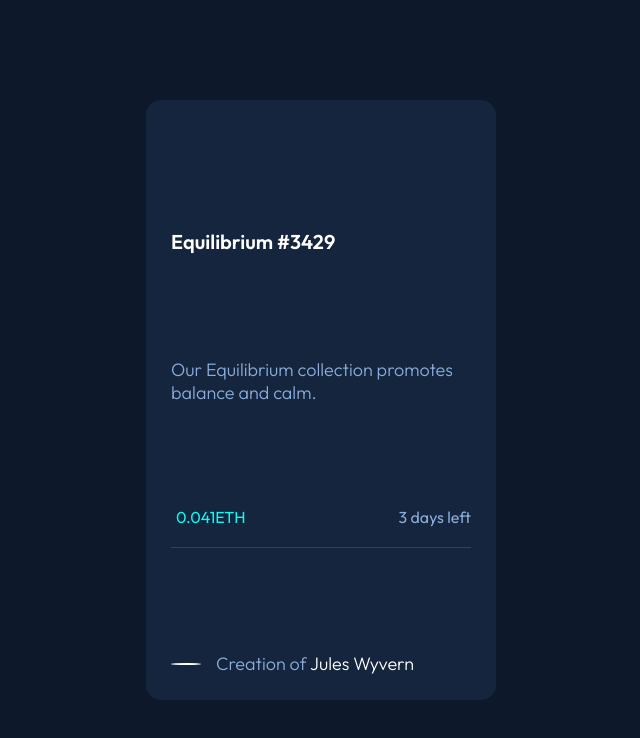
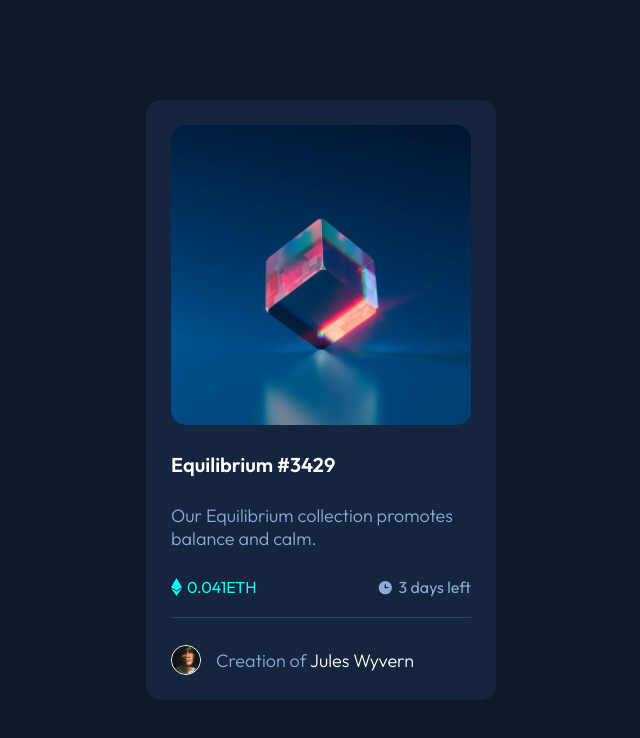
Before and after one commit to hiitssid/fem-nft-preview-card-component, a plain HTML site: page index.html in a window 1280 px wide. Shown: the whole page, without its empty margins (319-959 px from the left). Drawn offline with Linux system fonts and the light colour scheme; the site is published under a folder, as on GitHub Pages, so addresses that start at the root find nothing.

Commit message:
images bugs resolved

```diff
--- a/index.html
+++ b/index.html
@@ -16,25 +16,29 @@
     <main>
       <div class="card">
         <div class="card-image">
-          <img class="equilibrium" src="/images/image-equilibrium.jpg" alt="" />
+          <img
+            class="equilibrium"
+            src="./images/image-equilibrium.jpg"
+            alt=""
+          />
           <div class="overlay">
-            <img src="/images/icon-view.svg" alt="" />
+            <img src="./images/icon-view.svg" alt="" />
           </div>
         </div>
         <h1>Equilibrium #3429</h1>
         <p>Our Equilibrium collection promotes balance and calm.</p>
         <div class="value-days">
           <div class="value">
-            <img src="/images/icon-ethereum.svg" alt="" />
+            <img src="./images/icon-ethereum.svg" alt="" />
             <span>0.041ETH</span>
           </div>
           <div class="days">
-            <img src="/images/icon-clock.svg" alt="" />
+            <img src="./images/icon-clock.svg" alt="" />
             <span>3 days left</span>
           </div>
         </div>
         <div class="creator">
-          <img src="/images/image-avatar.png" alt="" />
+          <img src="./images/image-avatar.png" alt="" />
           <p>Creation of <span>Jules Wyvern</span></p>
         </div>
       </div>
```
